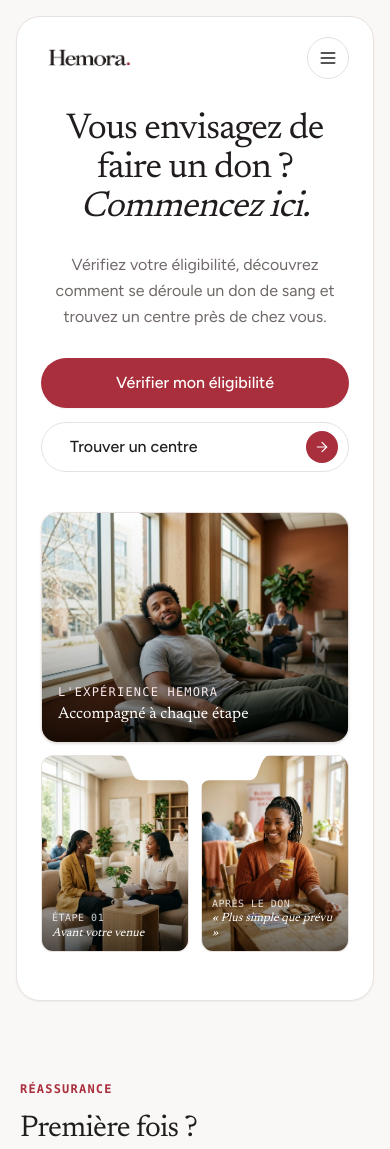
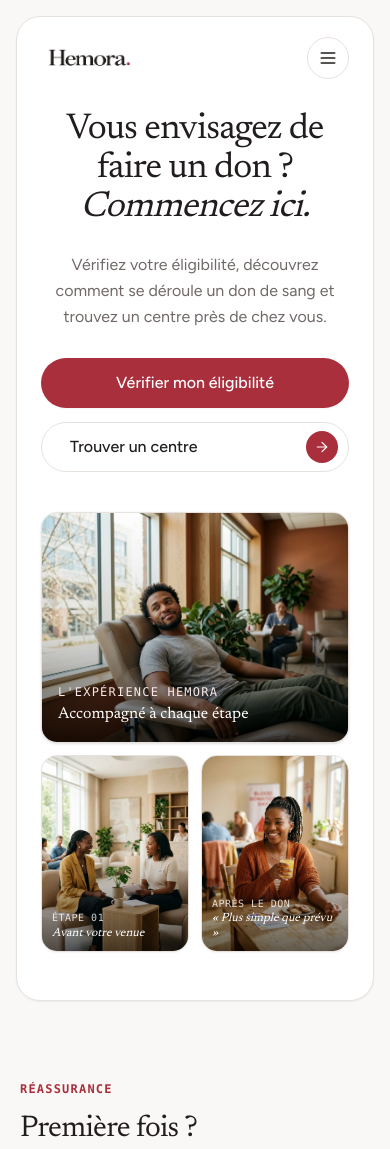
Before and after one commit to SergeCodeur/hemora, a Next.js app: page / in a window 390 px wide. Shown: the top 1149 px of the page. Built offline with nearby package versions, Linux system fonts and the light colour scheme.

Commit message:
fix(hero): ensure clean rounded corners on mobile/tablet without folder tab cutout

```diff
--- a/src/components/sections/hero-section.tsx
+++ b/src/components/sections/hero-section.tsx
@@ -78,11 +78,8 @@ export function HeroSection() {
           <div className="grid grid-cols-2 lg:grid-cols-12 gap-3 sm:gap-4 lg:gap-6 items-start">
 
             {/* VISUEL 1 : AVANT LE DON (Gauche sur Desktop, Bas-Gauche sur Mobile) */}
-            <div className="col-span-1 lg:col-span-3 order-2 lg:order-1 lg:-translate-y-[85px] space-y-2 lg:space-y-3">
-              <div
-                className="group relative bg-hemora-bg aspect-3/4 rounded-xl lg:rounded-none overflow-hidden lg:overflow-visible border lg:border-none border-hemora-border shadow-xs"
-                style={{ clipPath: "url(#folder-tab-left)" }}
-              >
+            <div className="col-span-1 lg:col-span-3 order-2 lg:order-1 lg:-translate-y-[50px] space-y-2 lg:space-y-3">
+              <div className="group relative bg-hemora-bg aspect-3/4 rounded-2xl lg:rounded-none overflow-hidden lg:overflow-visible border border-hemora-border lg:border-none shadow-xs lg:[clip-path:url(#folder-tab-left)]">
                 <Image
                   src="/images/hero-before-donation.webp"
                   alt="Premier entretien convivial avant le don de sang"
@@ -140,11 +137,8 @@ export function HeroSection() {
             </div>
 
             {/* VISUEL 3 : APRÈS LE DON (Droite sur Desktop, Bas-Droite sur Mobile) */}
-            <div className="col-span-1 lg:col-span-3 order-3 lg:order-3 lg:-translate-y-[85px] space-y-2 lg:space-y-3">
-              <div
-                className="group relative bg-hemora-bg aspect-3/4 rounded-xl lg:rounded-none overflow-hidden lg:overflow-visible border lg:border-none border-hemora-border shadow-xs"
-                style={{ clipPath: "url(#folder-tab-right)" }}
-              >
+            <div className="col-span-1 lg:col-span-3 order-3 lg:order-3 lg:-translate-y-[50px] space-y-2 lg:space-y-3">
+              <div className="group relative bg-hemora-bg aspect-3/4 rounded-2xl lg:rounded-none overflow-hidden lg:overflow-visible border border-hemora-border lg:border-none shadow-xs lg:[clip-path:url(#folder-tab-right)]">
                 <Image
                   src="/images/hero-after-donation.webp"
                   alt="Moment de détente et collation après le don de sang"
```
